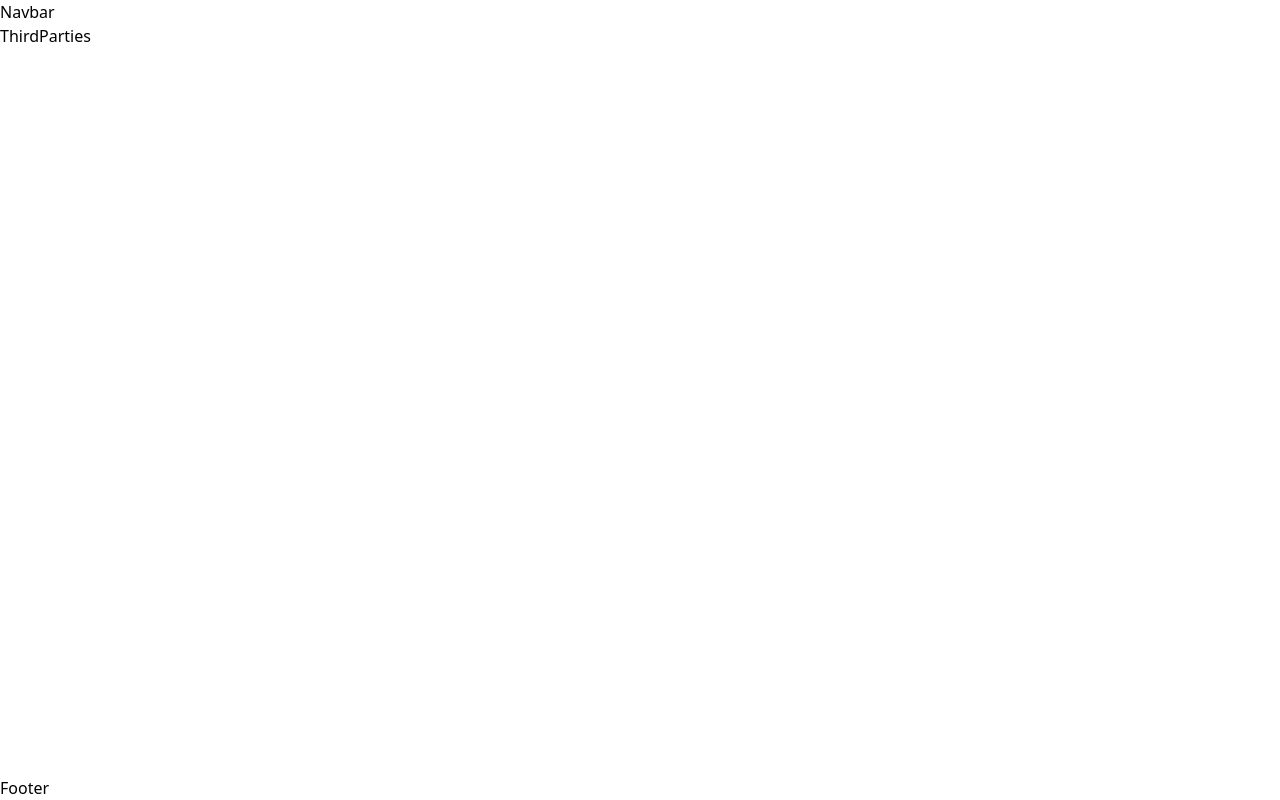
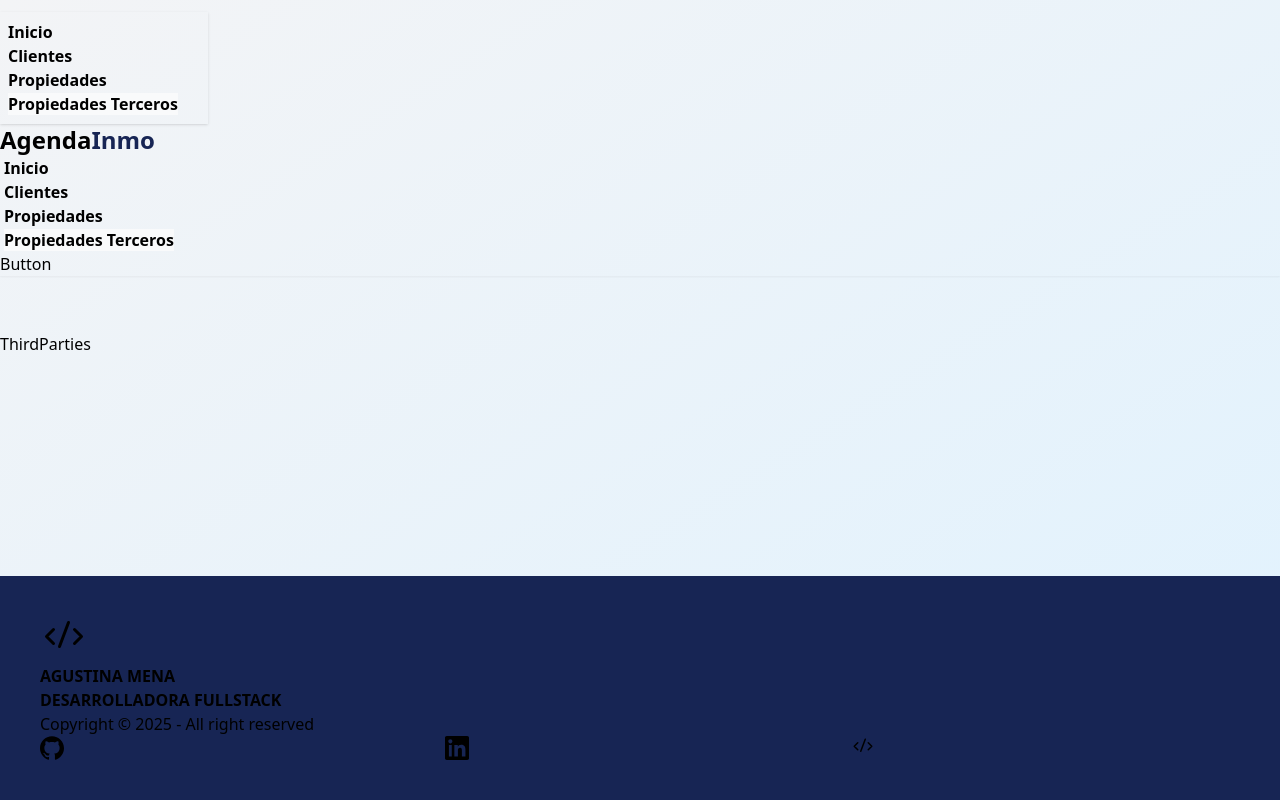
Before and after one commit to Agusme/agenda-inmobiliarias, a React (Vite) app: page /propiedades-terceros in a window 1280 px wide. Built offline with nearby package versions, Linux system fonts and the light colour scheme.

Commit message:
feat: add Navbar and Footer components

```diff
--- a/src/components/Layout/Footer.tsx
+++ b/src/components/Layout/Footer.tsx
@@ -1,6 +1,89 @@
 
 export default function Footer() {
   return (
-    <div>Footer</div>
+    <div>
+      <footer className="footer  footer-horizontal footer-center bg-blue-950 text-primary-content p-10">
+        <aside>
+          <svg
+            xmlns="http://www.w3.org/2000/svg"
+            fill="none"
+            viewBox="0 0 24 24"
+            strokeWidth={1.5}
+            stroke="currentColor"
+            className="inline-block w-12 h-12"
+          >
+            <path
+              strokeLinecap="round"
+              strokeLinejoin="round"
+              d="M17.25 6.75l3.5 3.5-3.5 3.5m-10.5-7l-3.5 3.5 3.5 3.5m7.5-10.5l-4.5 12"
+            />
+          </svg>
+          <p className="font-bold">
+            AGUSTINA MENA      <br />
+            DESARROLLADORA FULLSTACK    </p>
+          <p>Copyright © {new Date().getFullYear()} - All right reserved</p>
+        </aside>
+        <nav>
+          <div className="grid grid-flow-col  gap-4 align-middle">
+            <a
+              href="https://github.com/Agusme"
+              target="_blank"
+              rel="noopener noreferrer"
+            >        <svg
+              xmlns="http://www.w3.org/2000/svg"
+              width="24"
+              height="24"
+              viewBox="0 0 24 24"
+              className="fill-current">
+                <path
+                  d="M12 .297c-6.63 0-12 5.373-12 12 0 5.303 3.438 9.8 8.205 11.385.6.113.82-.258.82-.577 0-.285-.01-1.04-.015-2.04-3.338.724-4.042-1.61-4.042-1.61C4.422 18.07 3.633 17.7 3.633 17.7c-1.087-.744.084-.729.084-.729 1.205.084 1.838 1.236 1.838 1.236 1.07 1.835 2.809 1.305 3.495.998.108-.776.417-1.305.76-1.605-2.665-.3-5.466-1.332-5.466-5.93 0-1.31.465-2.38 1.235-3.22-.135-.303-.54-1.523.105-3.176 0 0 1.005-.322 3.3 1.23.96-.267 1.98-.399 3-.405 1.02.006 2.04.138 3 .405 2.28-1.552 3.285-1.23 3.285-1.23.645 1.653.24 2.873.12 3.176.765.84 1.23 1.91 1.23 3.22 0 4.61-2.805 5.625-5.475 5.92.42.36.81 1.096.81 2.22 0 1.606-.015 2.896-.015 3.286 0 .315.21.69.825.57C20.565 22.092 24 17.592 24 12.297c0-6.627-5.373-12-12-12
+            "></path>
+              </svg>
+
+            </a>
+            <a
+              href="https://www.linkedin.com/in/agustina-mena-169298204/"
+              target="_blank"
+              rel="noopener noreferrer"
+            >
+              <svg
+                role="img"
+                viewBox="0 0 24 24"
+                xmlns="http://www.w3.org/2000/svg"
+                className="fill-current w-6 h-6"
+              >
+                <path d="M20.447 20.452h-3.554v-5.569c0-1.328-.027-3.037-1.852-3.037-1.853
+             0-2.136 1.445-2.136 2.939v5.667H9.351V9h3.414v1.561h.049c.477-.9
+             1.637-1.85 3.37-1.85 3.601 0 4.267 2.37 4.267
+             5.455v6.286zM5.337 7.433c-1.144
+             0-2.063-.926-2.063-2.065 0-1.138.92-2.063
+             2.063-2.063 1.14 0 2.064.925
+             2.064 2.063 0 1.139-.924 2.065-2.064
+             2.065zM6.767 20.452H3.911V9h2.856v11.452zM22.225
+             0H1.771C.792 0 0 .774 0 1.729v20.542C0
+             23.227.792 24 1.771 24h20.451C23.2
+             24 24 23.227 24 22.271V1.729C24
+             .774 23.2 0 22.222 0h.003z"/>
+              </svg>
+            </a>
+            <a href="https://portfolioagustinamena.netlify.app/"
+              target="_blank"
+              rel="noopener noreferrer">
+              <svg xmlns="http://www.w3.org/2000/svg"
+                fill="none"
+                viewBox="0 0 24 24"
+                strokeWidth={1.5}
+                stroke="currentColor"
+                className="w-6 h-6">
+                <path strokeLinecap="round"
+                  strokeLinejoin="round"
+                  d="M17.25 6.75l3.5 3.5-3.5 3.5m-10.5-7l-3.5 3.5 3.5 3.5m7.5-10.5l-4.5 12" />
+              </svg>
+
+            </a>
+          </div>
+        </nav>
+      </footer>
+    </div>
   )
 }
--- a/src/components/Layout/Navbar.tsx
+++ b/src/components/Layout/Navbar.tsx
@@ -1,6 +1,58 @@
+import { NavLink } from "react-router-dom";
 
 export default function Navbar() {
   return (
-    <div>Navbar</div>
+    <div className="navbar shadow-sm bg-base-100">
+      <div className="navbar-start">
+        <div className="dropdown">
+          <div tabIndex={0} role="button" className="btn btn-ghost lg:hidden">
+            <svg xmlns="http://www.w3.org/2000/svg" className="h-6 w-6"
+              fill="none" viewBox="0 0 24 24" stroke="currentColor">
+              <path strokeLinecap="round" strokeLinejoin="round"
+                strokeWidth="2" d="M4 6h16M4 12h8m-8 6h16" />
+            </svg>
+          </div>
+          <ul tabIndex={0}
+            className="menu menu-sm dropdown-content bg-base-100 rounded-box z-[1] mt-3 w-52 p-2 shadow">
+            <li><NavLink to="/" className={({ isActive }) =>
+              isActive ? "font-bold text-primary !bg-gray-50" : " font-semibold hover:text-primary hover:!bg-gray-100"
+            }>Inicio</NavLink></li>
+            <li><NavLink to="/clientes" className={({ isActive }) =>
+              isActive ? "font-bold text-primary !bg-gray-50" : " font-semibold hover:text-primary hover:!bg-gray-100"
+            }>Clientes</NavLink></li>
+            <li><NavLink to="/propiedades" className={({ isActive }) =>
+              isActive ? "font-bold text-primary !bg-gray-50" : " font-semibold hover:text-primary hover:!bg-gray-100"
+            }>Propiedades</NavLink></li>
+            <li><NavLink to="/propiedades-terceros" className={({ isActive }) =>
+              isActive ? "font-bold text-primary !bg-gray-50" : " font-semibold hover:text-primary hover:!bg-gray-100"
+            }>Propiedades Terceros</NavLink></li>
+          </ul>
+        </div>
+        <a className="btn btn-ghost normal-case text-2xl font-bold text-primary hover:!bg-gray-100 hover:border-none">
+          Agenda<span className=" text-blue-950">Inmo</span>
+        </a>
+      </div>
+
+      <div className="navbar-center hidden lg:flex">
+        <ul className="menu menu-horizontal px-1">
+          <li><NavLink to="/" className={({ isActive }) =>
+            isActive ? "font-bold text-primary !bg-gray-50" : " font-semibold hover:text-primary hover:!bg-gray-100"
+          }>Inicio</NavLink></li>
+          <li><NavLink to="/clientes" className={({ isActive }) =>
+            isActive ? "font-bold text-primary !bg-gray-50" : " font-semibold hover:text-primary hover:!bg-gray-100"
+          }>Clientes</NavLink></li>
+          <li><NavLink to="/propiedades" className={({ isActive }) =>
+            isActive ? "font-bold text-primary !bg-gray-50" : " font-semibold hover:text-primary hover:!bg-gray-100"
+          }>Propiedades</NavLink></li>
+          <li><NavLink to="/propiedades-terceros" className={({ isActive }) =>
+            isActive ? "font-bold text-primary !bg-gray-50" : " font-semibold hover:text-primary hover:!bg-gray-100"
+          }>Propiedades Terceros</NavLink></li>
+        </ul>
+      </div>
+      <div className="navbar-end">
+        <a className="btn">Button</a>
+      </div>
+
+    </div>
   )
 }
--- a/src/components/UI/Card.tsx
+++ b/src/components/UI/Card.tsx
@@ -1,7 +1,7 @@
 import type { ReactNode } from "react"
 
 type CardProps = {
-    title: string
+    title?: string
     description?: string
     icon?: ReactNode
     footer?: ReactNode
--- a/src/pages/Home.tsx
+++ b/src/pages/Home.tsx
@@ -5,28 +5,33 @@ import { HomeIcon } from "@heroicons/react/24/outline";
 
 export default function Home() {
   return (
-    <div className="grid md:grid-cols-3 gap-8 max-w-5xl w-full px-6 mx-auto py-12">
+  <div>
+      <div className="grid md:grid-cols-3 gap-8 max-w-5xl w-full px-6 mx-auto py-12">
       <Link to="/clientes">
         <Card title='Clientes' description='Gestiona tu base de datos de clientes' icon={<div className="bg-blue-100 p-4 rounded-full text-blue-600">
-<UsersIcon  className="h-6 w-6"/>
+          <UsersIcon className="h-6 w-6" />
         </div>}
           footer={<span className="text-blue-600 font-medium">Acceder →</span>}
         />
       </Link>
-       <Link to="/propiedades">
-        <Card title='Propiedades'  description="Administra propiedades en venta y alquiler" icon={<div className=" p-4 rounded-full bg-green-100  text-green-600">
+      <Link to="/propiedades">
+        <Card title='Propiedades' description="Administra propiedades en venta y alquiler" icon={<div className=" p-4 rounded-full bg-green-100  text-green-600">
           <HomeIcon className="h-6 w-6" />
         </div>}
           footer={<span className="text-green-600 font-medium">Acceder →</span>}
         />
       </Link>
       <Link to='/propiedades-terceros'>
-      <Card title="Propiedades Terceros" description="Gestiona propiedades de otros agentes y colaboraciones"  icon={<div className=" bg-purple-100 p-4 rounded-full text-purple-600 ">
+        <Card title="Propiedades Terceros" description="Gestiona propiedades de otros agentes y colaboraciones" icon={<div className=" bg-purple-100 p-4 rounded-full text-purple-600 ">
           <BuildingOffice2Icon className="h-6 w-6" />
 
-        </div>}           footer={<span className="text-purple-600 font-medium">Acceder →</span>}
-/>
+        </div>} footer={<span className="text-purple-600 font-medium">Acceder →</span>}
+        />
       </Link>
     </div>
+    <div className="w-80 md:w-1/2  mx-auto">
+      <Card description="Selecciona una sección para comenzar"/>
+    </div>
+  </div>
   )
 }
--- a/src/router/AppRouter.tsx
+++ b/src/router/AppRouter.tsx
@@ -9,10 +9,10 @@ import Footer from "../components/Layout/Footer";
 export default function AppRouter() {
     return (
         <BrowserRouter>
-            <div className="min-h-screen flex flex-col">
+            <div className="min-h-screen flex flex-col bg-gradient-to-br from-gray-100 to-sky-100">
                 <Navbar />
 
-                <main className="flex-grow">
+                <main className="flex-grow my-14">
                     <Routes>
                         <Route path="/" element={<Home />} />
                         <Route path="/clientes" element={<Clients />} />
```
Also changed, not shown: src/assets/agenda.png (added).
